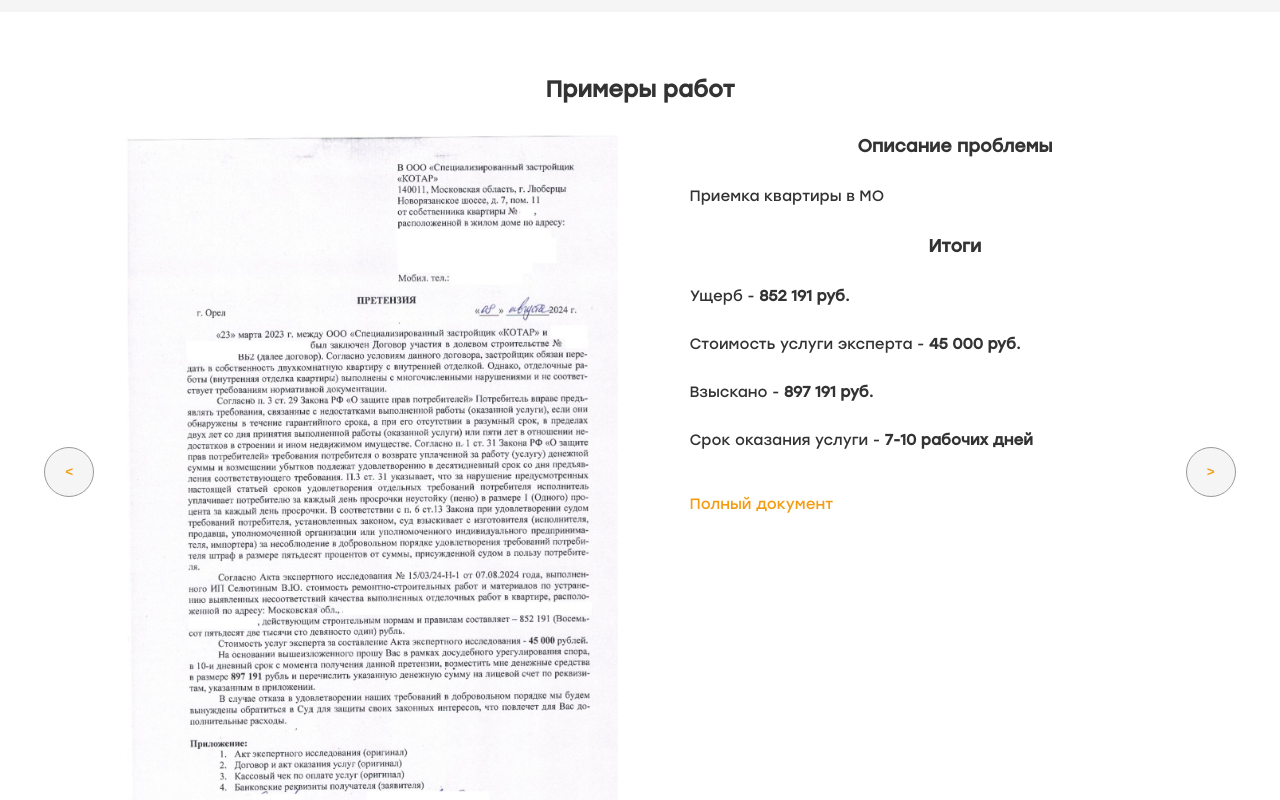
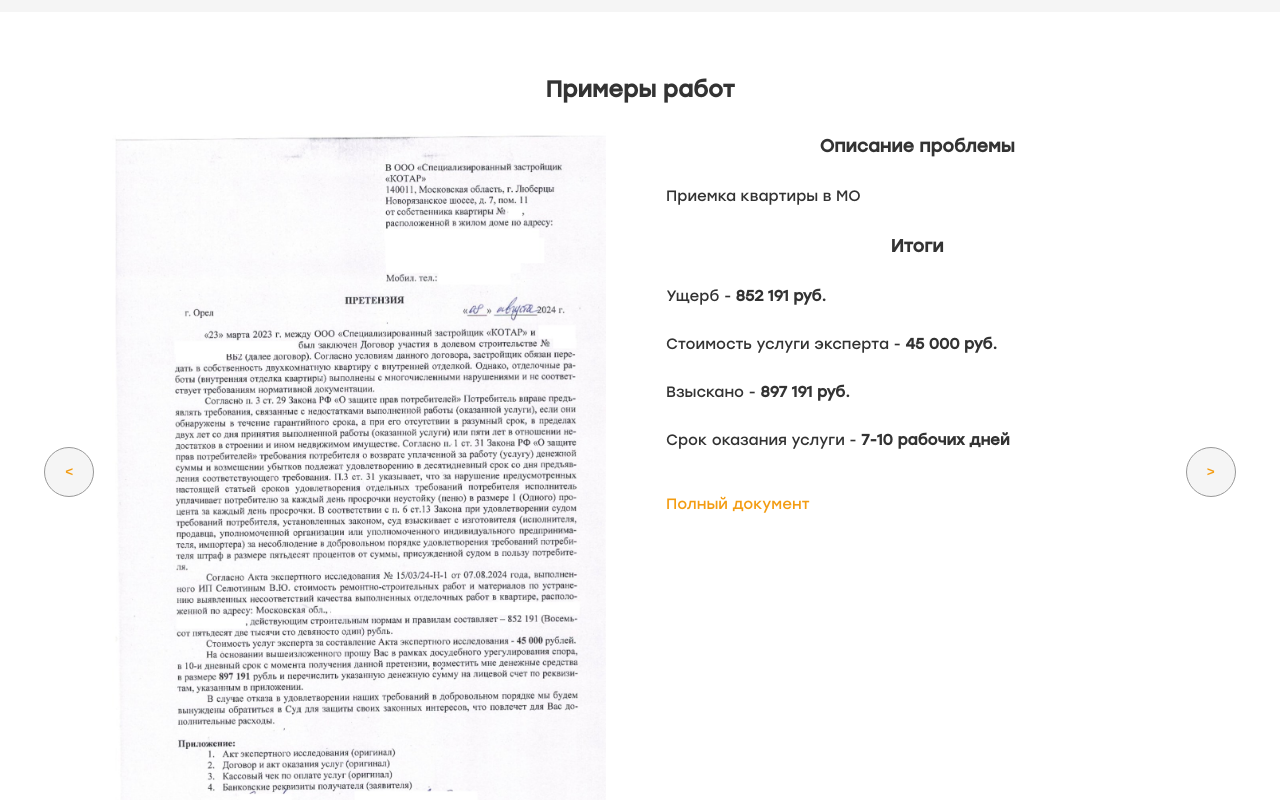
Before and after one commit to TestNewProj/TestNewProj.github.io, a plain HTML site: page index.html in a window 1280 px wide. Shown: the part 2300-3100 px from the top of the page. Drawn offline with nearby package versions, Linux system fonts and the light colour scheme; some packages are replaced by stand-ins of ours; a script that the page names is missing.

Commit message:
Update style.css

```diff
--- a/style.css
+++ b/style.css
@@ -450,8 +450,9 @@ details summary{
     max-width: 45%;
     max-width: 100vw;
     height: 100%;
+    max-height: 100vw;
     padding-right: 30px;
-    object-fit: cover;
+/*     object-fit: cover; */
 }
 .slider .buttons{
     position: absolute;
@@ -502,7 +503,7 @@ details summary{
     display: flex;
     justify-content: space-evenly;
     max-width: 1300px;
-    width: 100vw;
+    width: 95vw;
     scroll-behavior: smooth;
     padding: 0 50px;
 }
```
